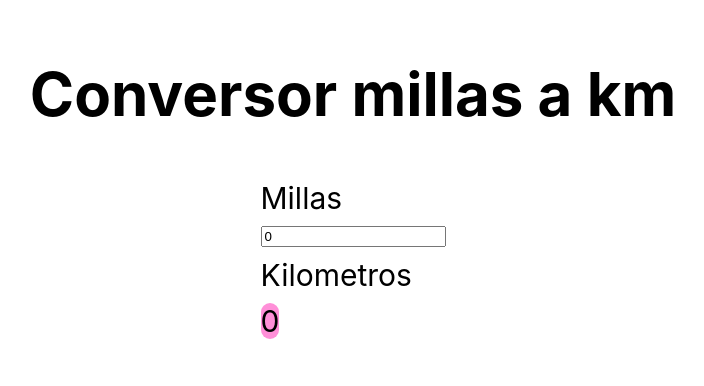
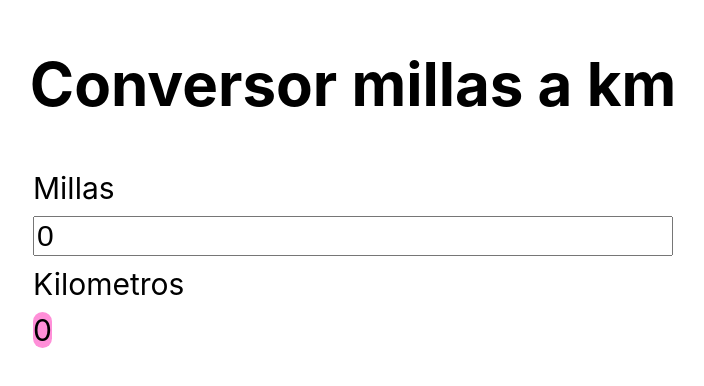
Before and after one commit to JuanCaceffo/Conversor_React, a React (Create React App) app: page / in a window 1280 px wide. Shown: the part 202-588 px from the top of the page, without its empty margins (287-991 px from the left). Built offline with nearby package versions, Linux system fonts and the light colour scheme.

Commit message:
algunos cambios de estilo

```diff
--- a/src/App.css
+++ b/src/App.css
@@ -22,9 +22,15 @@
   align-items: flex-start;
   justify-content: flex-start;
   flex-direction: column;
+  width: 50%;
   gap: 10px 0;
 }
 .form-NumberKm{
   background-color: var(--Light--Pink);
   border-radius: 30px;
 }
+.App-input{
+  width: 100%;
+  height: 30%;
+  font-size: 30px;
+}
--- a/src/componentes/Convert.js
+++ b/src/componentes/Convert.js
@@ -15,7 +15,7 @@ export const Convert = () => {
   return <>
       <form className="App-form">
         <label>Millas</label>
-        <input autoComplete='off' value={Millas} onChange={handleInputChange}></input>
+        <input className="App-input" autoComplete='off' value={Millas} onChange={handleInputChange}></input>
         <label>Kilometros</label>
         <label className="form-NumberKm">{MillasToKm(Millas)}</label>
       </form>
```
